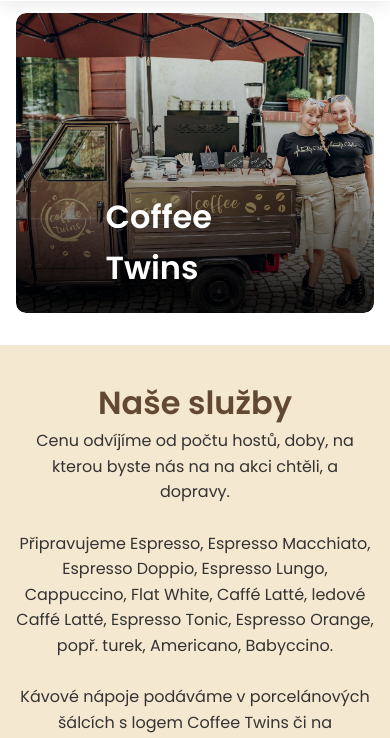
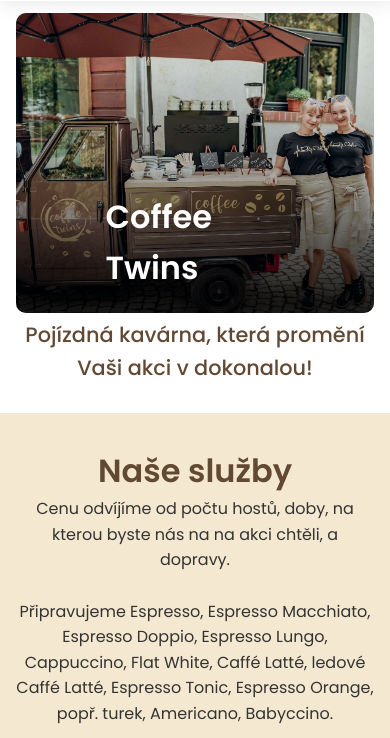
Before and after one commit to Pavlyuchenko/twins-coffee, a plain HTML site: page index.html in a window 390 px wide. Shown: the part 87-825 px from the top of the page. Drawn offline with Linux system fonts and the light colour scheme.

Commit message:
Add mobile-friendly hero text and styles for better visibility

```diff
--- a/index.html
+++ b/index.html
@@ -60,6 +60,9 @@
                 <h1>Coffee Twins</h1>
                 <p>Pojízdná kavárna, která promění Vaši akci v dokonalou!</p>
             </div>
+            <p id="hero-text-mobile">
+                Pojízdná kavárna, která promění Vaši akci v dokonalou!
+            </p>
         </section>
 
         <section class="services" id="services">
--- a/styles.css
+++ b/styles.css
@@ -603,6 +603,19 @@ footer a {
 
 /* Adjustments for very small screens (e.g., mobile phones) */
 @media (max-width: 768px) {
+    #hero-text-mobile {
+        color: var(--primary-color);
+        position: absolute;
+        top: calc(100% + 5px);
+        left: 50%;
+        transform: translateX(-50%);
+
+        width: 100%;
+        font-size: 1.3rem;
+        font-weight: 500;
+        text-align: center;
+    }
+
     /* Header and Navigation */
     .nav-links {
         display: none; /* Consider using a hamburger menu here */
@@ -613,8 +626,8 @@ footer a {
     }
 
     .hero {
-        margin: 2rem 1rem;
-        margin-top: 100px;
+        margin: 100px 1rem;
+        overflow: visible;
     }
 
     .hero::before {
```
